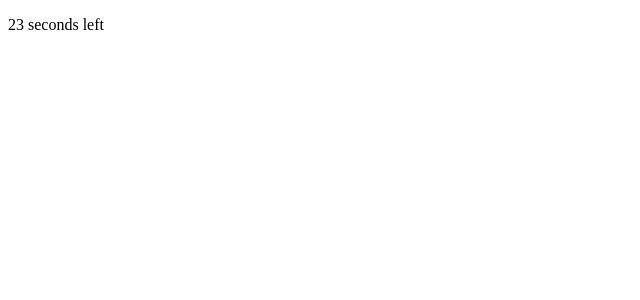
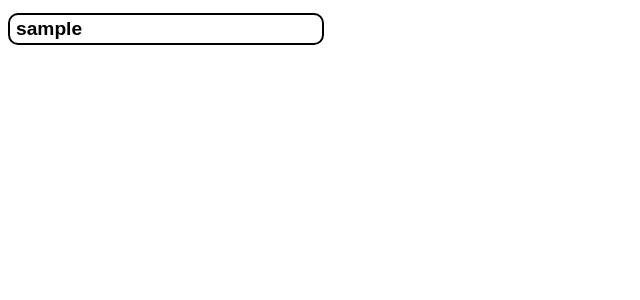
Before and after one commit to RichGol/ReactDeadline, a React (Create React App) app: page / in a window 1280 px wide. Shown: the top 300 px of the page, without its empty margins (0-640 px from the left). Built offline with nearby package versions, Linux system fonts and the light colour scheme; the HTML template or start-up script is replaced by a standard one.

Commit message:
Timer component caused Github Action issues, removed and replaced with TaskItem for testing

```diff
--- a/src/App.js
+++ b/src/App.js
@@ -1,38 +1,22 @@
-import React, {useEffect, useState} from 'react';
+import React from 'react';
 
-function Timer({seconds, onFinish}) {
-	//remaining tracks the remaining time on the timer
-	const [remaining, setRemaining] = useState(seconds);
-	//trigger tracks the expiration of the timer
-	const [trigger, setTrigger] = useState(false);
-
-	/* Sets up and breaks down the timer tick rate in browser */
-	useEffect( () => {
-		let timerID = setInterval(() => tick(), 1000);
-		return () => clearInterval(timerID);
-	});
-
-	/* Updates the state of remaining and trigger */
-	const tick = () => {
-		if (remaining -1 >= 0 && !trigger) {
-			setRemaining(remaining - 1);
-		} else if (!trigger) {
-			setTrigger(true);
-			onFinish();
-			setRemaining(remaining + 1);
-		} else {
-			setRemaining(remaining + 1);
-		}
-	}
-
+function TaskItem({itemNo, expired, text, action}) {
 	return (
-		<p>
-			{trigger ? `${remaining} seconds late` : `${remaining} seconds left`}
-		</p>
-	);
+		<button
+			className='taskitem'
+			onClick={action}
+			style={{
+				backgroundColor: expired ? 'red' : 'white',
+				color: expired ? 'yellow' : 'black'
+			}}
+		>
+			{text}
+		</button>
+	)
 }
 
 export default function App() {
-	const name = 'world';
-	return (<Timer seconds='30' onFinish={() => alert('done')}/>);
+	return (
+		<TaskItem itemNo={1} expired={false} text='sample' action={f => f} />
+	);
 }
```
